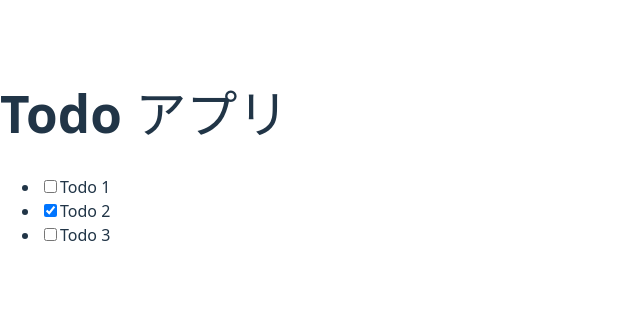
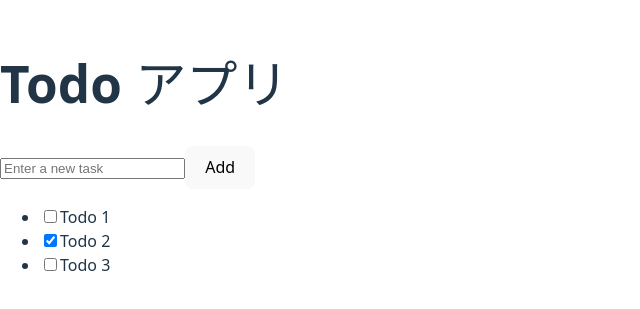
Before and after one commit to tokechan/todo-app-ts-ver, a React (Vite) app: page / in a window 1280 px wide. Shown: the part 243-552 px from the top of the page, without its empty margins (0-640 px from the left). Built offline with nearby package versions, Linux system fonts and the light colour scheme.

Commit message:
Add: Todo追加ボックス

```diff
--- a/src/App.tsx
+++ b/src/App.tsx
@@ -10,6 +10,8 @@ function App() {
     { id: 3, text: 'Todo 3', completed: false },
   ]);
 
+  //Inputの状態を管理
+  const [newTodo, setNewTodo] = useState<string>("");
 
 
   //checkboxをクリックしたときの処理
@@ -21,10 +23,38 @@ function App() {
     );
   };
 
+  //Todoを追加する処理
+  const addTodo = () => {
+    if (newTodo.trim() === "") return;//空文字の場合はreturn
+
+    const newTask: Todo = {
+      id: Date.now(), //idは現在時刻
+      text: newTodo,
+      completed: false
+    };
+
+    setTodos((prevTodos) => [...prevTodos, newTask]);
+    setNewTodo(""); //入力欄を空にする
+  };
+
+
 
   return (
     <div>
       <h1>Todo アプリ</h1>
+
+      {/* Todoリストの表示 */}
+      <div>
+        <input
+          type="text"
+          value={newTodo}
+          onChange={(e) => setNewTodo(e.target.value)}
+          placeholder="Enter a new task"
+        />
+        <button onClick={addTodo}>Add </button>
+      </div>
+
+      {/* Todoリストの表示 */}
       <ul>
         {todos.map((todo) => (
           <li key={todo.id}>
```
